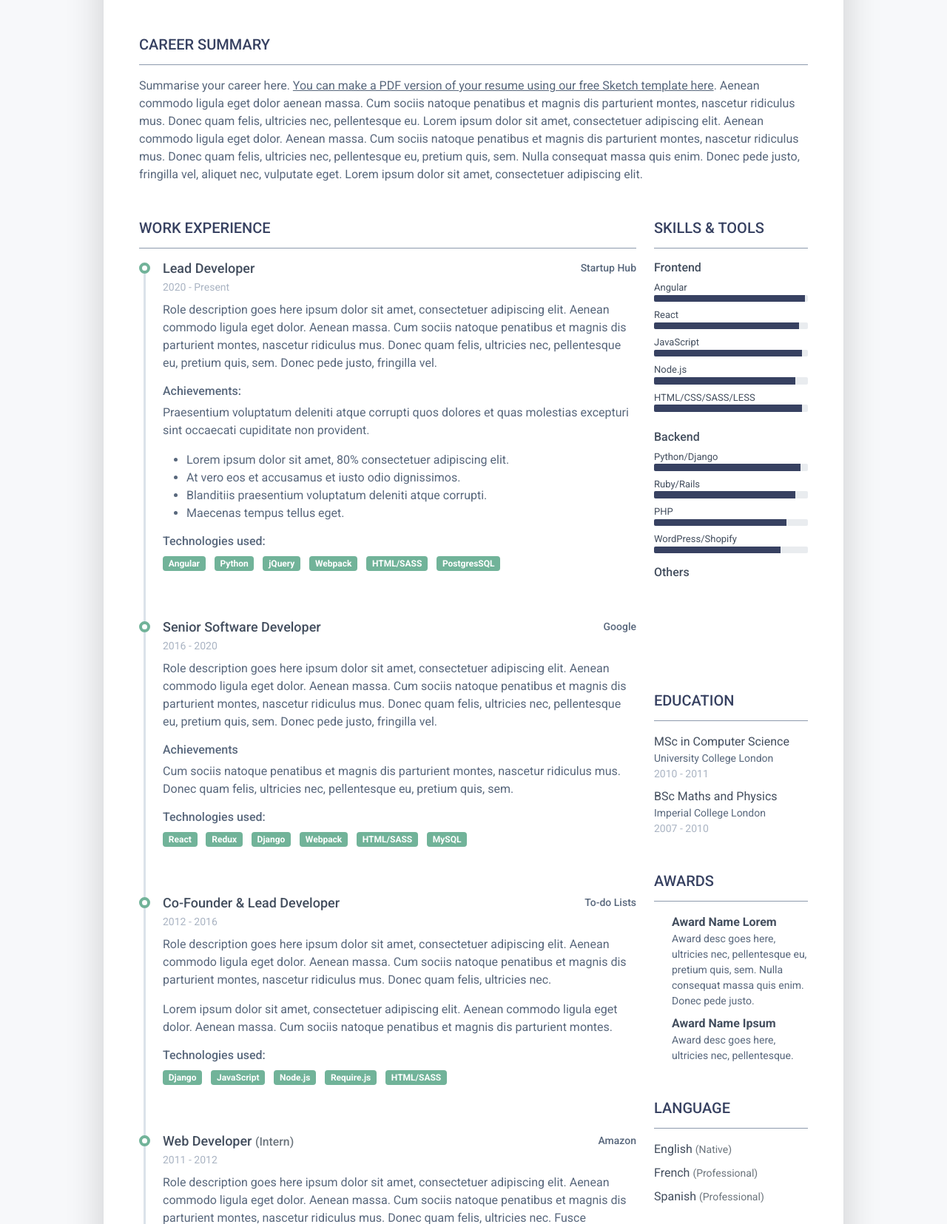
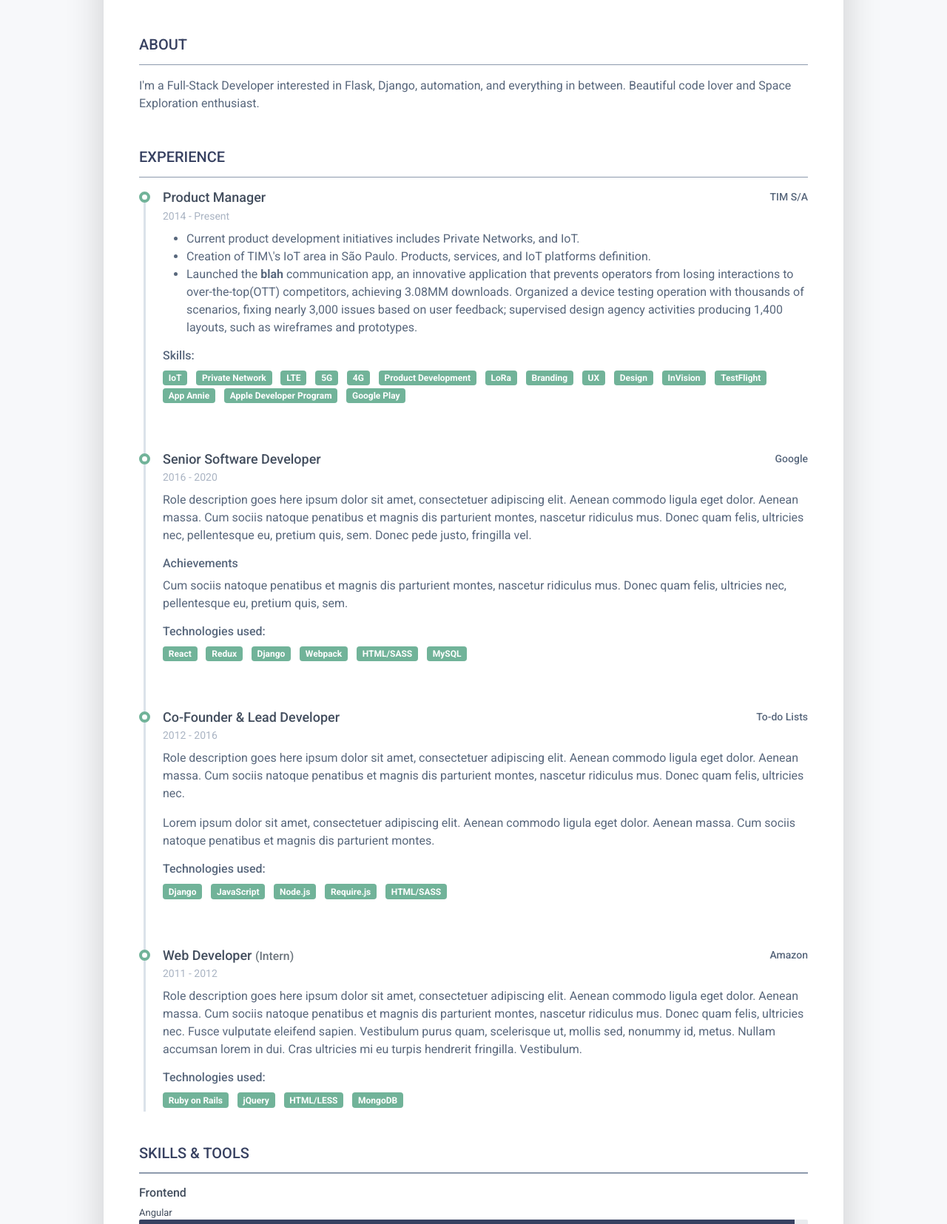
Before and after one commit to almmello/cvapp, a Flask app: page / in a window 1280 px wide. Shown: the part 270-1925 px from the top of the page at 74% size. Run offline with Flask 2, Linux system fonts and the light colour scheme; some libraries are stand-ins or nearby versions.

Commit message:
Single column

```diff
--- /dev/null
+++ b/project/templates/content/experience/product-manager.html
@@ -0,0 +1,3 @@
+<li>Current product development initiatives includes Private Networks, and IoT.</li>
+<li>Creation of TIM\'s IoT area in São Paulo. Products, services, and IoT platforms definition.</li>
+<li>Launched the <b>blah</b> communication app, an innovative application that prevents operators from losing interactions to over-the-top(OTT) competitors, achieving 3.08MM downloads. Organized a device testing operation with thousands of scenarios, fixing nearly 3,000 issues based on user feedback; supervised design agency activities producing 1,400 layouts, such as wireframes and prototypes.</li>
--- /dev/null
+++ b/project/templates/content/links/links-product-manager.html
@@ -0,0 +1,2 @@
+**Links:** <https://www.rga.com/work/case-studies/tim-blah>,
+<https://www.rga.com/work/case-studies/tim-blah-campaign>
--- /dev/null
+++ b/project/templates/content/skills/skills-product-manager.html
@@ -0,0 +1,15 @@
+<li class="list-inline-item"><span class="badge bg-secondary badge-pill">IoT</span></li>
+<li class="list-inline-item"><span class="badge bg-secondary badge-pill">Private Network</span></li>
+<li class="list-inline-item"><span class="badge bg-secondary badge-pill">LTE</span></li>
+<li class="list-inline-item"><span class="badge bg-secondary badge-pill">5G</span></li>
+<li class="list-inline-item"><span class="badge bg-secondary badge-pill">4G</span></li>
+<li class="list-inline-item"><span class="badge bg-secondary badge-pill">Product Development</span></li>
+<li class="list-inline-item"><span class="badge bg-secondary badge-pill">LoRa</span></li>
+<li class="list-inline-item"><span class="badge bg-secondary badge-pill">Branding</span></li>
+<li class="list-inline-item"><span class="badge bg-secondary badge-pill">UX</span></li>
+<li class="list-inline-item"><span class="badge bg-secondary badge-pill">Design</span></li>
+<li class="list-inline-item"><span class="badge bg-secondary badge-pill">InVision</span></li>
+<li class="list-inline-item"><span class="badge bg-secondary badge-pill">TestFlight</span></li>
+<li class="list-inline-item"><span class="badge bg-secondary badge-pill">App Annie</span></li>
+<li class="list-inline-item"><span class="badge bg-secondary badge-pill">Apple Developer Program</span></li>
+<li class="list-inline-item"><span class="badge bg-secondary badge-pill">Google Play</span></li>
--- a/project/templates/home.html
+++ b/project/templates/home.html
@@ -59,46 +59,30 @@
 		    </header>
 		    <div class="resume-body p-5">
 			    <section class="resume-section summary-section mb-5">
-				    <h2 class="resume-section-title text-uppercase font-weight-bold pb-3 mb-3">Career Summary</h2>
+				    <h2 class="resume-section-title text-uppercase font-weight-bold pb-3 mb-3">About</h2>
 				    <div class="resume-section-content">
-
-
-						<p class="mb-0">Summarise your career here. <a class="text-reset text-link" href="https://themes.3rdwavemedia.com/resources/sketch-template/pillar-sketch-sketch-resume-template-for-developers/" target="_blank">You can make a PDF version of your resume using our free Sketch template here</a>. Aenean commodo ligula eget dolor aenean massa. Cum sociis natoque penatibus et magnis dis parturient montes, nascetur ridiculus mus. Donec quam felis, ultricies nec, pellentesque eu. Lorem ipsum dolor sit amet, consectetuer adipiscing elit. Aenean commodo ligula eget dolor. Aenean massa. Cum sociis natoque penatibus et magnis dis parturient montes, nascetur ridiculus mus. Donec quam felis, ultricies nec, pellentesque eu, pretium quis, sem. Nulla consequat massa quis enim. Donec pede justo, fringilla vel, aliquet nec, vulputate eget. Lorem ipsum dolor sit amet, consectetuer adipiscing elit.</p>
+						<p class="mb-0">{% include "content/about.md" without context %}</p>
 				    </div>
 			    </section><!--//summary-section-->
-			    <div class="row">
-				    <div class="col-lg-9">
 				<section class="resume-section experience-section mb-5">
-						    <h2 class="resume-section-title text-uppercase font-weight-bold pb-3 mb-3">Work Experience</h2>
+					<h2 class="resume-section-title text-uppercase font-weight-bold pb-3 mb-3">Experience</h2>
 					<div class="resume-section-content">
 						<div class="resume-timeline position-relative">
 							<article class="resume-timeline-item position-relative pb-5">
-
 								<div class="resume-timeline-item-header mb-2">
 									<div class="d-flex flex-column flex-md-row">
-										        <h3 class="resume-position-title font-weight-bold mb-1">Lead Developer</h3>
-										        <div class="resume-company-name ms-auto">Startup Hub</div>
+										<h3 class="resume-position-title font-weight-bold mb-1">Product Manager</h3>
+										<div class="resume-company-name ms-auto">TIM S/A</div>
 									</div><!--//row-->
-										    <div class="resume-position-time">2020 - Present</div>
+									<div class="resume-position-time">2014 - Present</div>
 								</div><!--//resume-timeline-item-header-->
 								<div class="resume-timeline-item-desc">
-										    <p>Role description goes here ipsum dolor sit amet, consectetuer adipiscing elit. Aenean commodo ligula eget dolor. Aenean massa. Cum sociis natoque penatibus et magnis dis parturient montes, nascetur ridiculus mus. Donec quam felis, ultricies nec, pellentesque eu, pretium quis, sem. Donec pede justo, fringilla vel.</p>
-										    <h4 class="resume-timeline-item-desc-heading font-weight-bold">Achievements:</h4>
-										    <p>Praesentium voluptatum deleniti atque corrupti quos dolores et quas molestias excepturi sint occaecati cupiditate non provident.</p>
 									<ul>
-											    <li>Lorem ipsum dolor sit amet, 80% consectetuer adipiscing elit.</li>
-											    <li>At vero eos et accusamus et iusto odio dignissimos.</li>
-											    <li>Blanditiis praesentium voluptatum deleniti atque corrupti.</li>
-											    <li>Maecenas tempus tellus eget.</li>
+										{% include "content/experience/product-manager.html" without context %}
 									</ul>
-										    <h4 class="resume-timeline-item-desc-heading font-weight-bold">Technologies used:</h4>
+									<h4 class="resume-timeline-item-desc-heading font-weight-bold">Skills:</h4>
 									<ul class="list-inline">
-											    <li class="list-inline-item"><span class="badge bg-secondary badge-pill">Angular</span></li>
-											    <li class="list-inline-item"><span class="badge bg-secondary badge-pill">Python</span></li>
-											    <li class="list-inline-item"><span class="badge bg-secondary badge-pill">jQuery</span></li>
-											    <li class="list-inline-item"><span class="badge bg-secondary badge-pill">Webpack</span></li>
-											    <li class="list-inline-item"><span class="badge bg-secondary badge-pill">HTML/SASS</span></li>
-											    <li class="list-inline-item"><span class="badge bg-secondary badge-pill">PostgresSQL</span></li>
+										{% include "content/skills/skills-product-manager.html" without context %}
 									</ul>
 								</div><!--//resume-timeline-item-desc-->
 
@@ -186,8 +170,6 @@
 
 					</div>
 				</section><!--//experience-section-->
-				    </div>
-				    <div class="col-lg-3">
 				<section class="resume-section skills-section mb-5">
 					<h2 class="resume-section-title text-uppercase font-weight-bold pb-3 mb-3">Skills &amp; Tools</h2>
 					<div class="resume-section-content">
@@ -329,8 +311,7 @@
 					</div>
 				</section><!--//interests-section-->
 
-				    </div>
-			    </div><!--//row-->
+
 		    </div><!--//resume-body-->
 
 
```
Also changed, not shown: project/content/experience/product-manager.md (deleted, +0 -21 lines), project/templates/content/about.md (renamed from project/content/about.md), project/templates/content/additional-information.md (renamed from project/content/additional-information.md), project/templates/content/education.md (renamed from project/content/education.md), project/templates/content/experience/directlink.md (renamed from project/content/experience/directlink.md), project/templates/content/experience/goalmoon.md (renamed from project/content/experience/goalmoon.md), project/templates/content/experience/project-manager.html (renamed from project/content/experience/project-manager.md), project/templates/content/experience/technical-advisor.md (renamed from project/content/experience/technical-advisor.md). Lines whose indentation alone changed are shown as unchanged.
